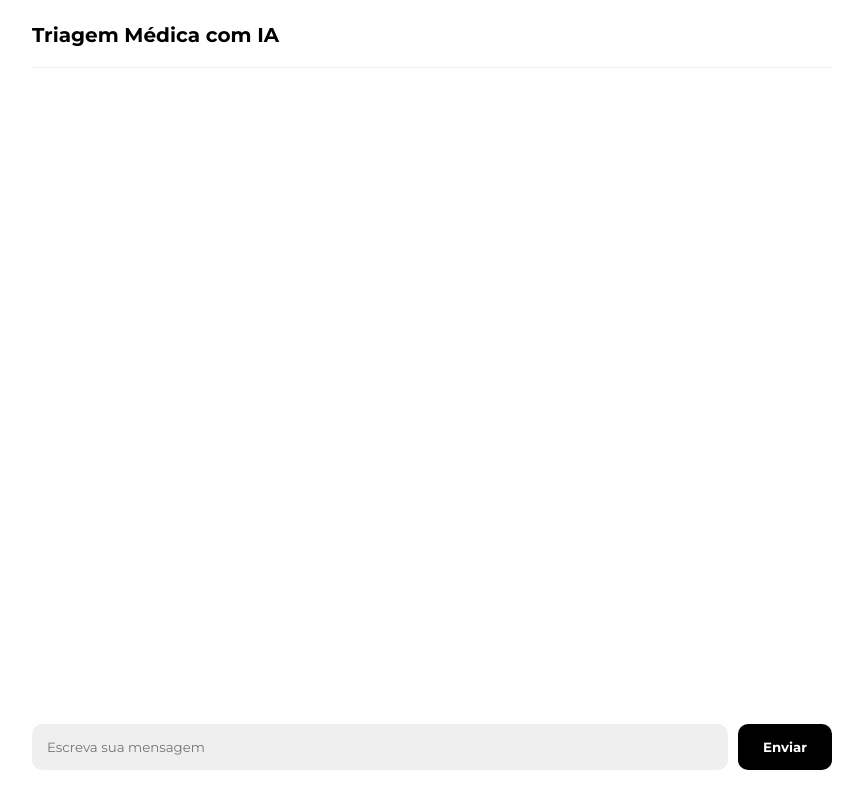
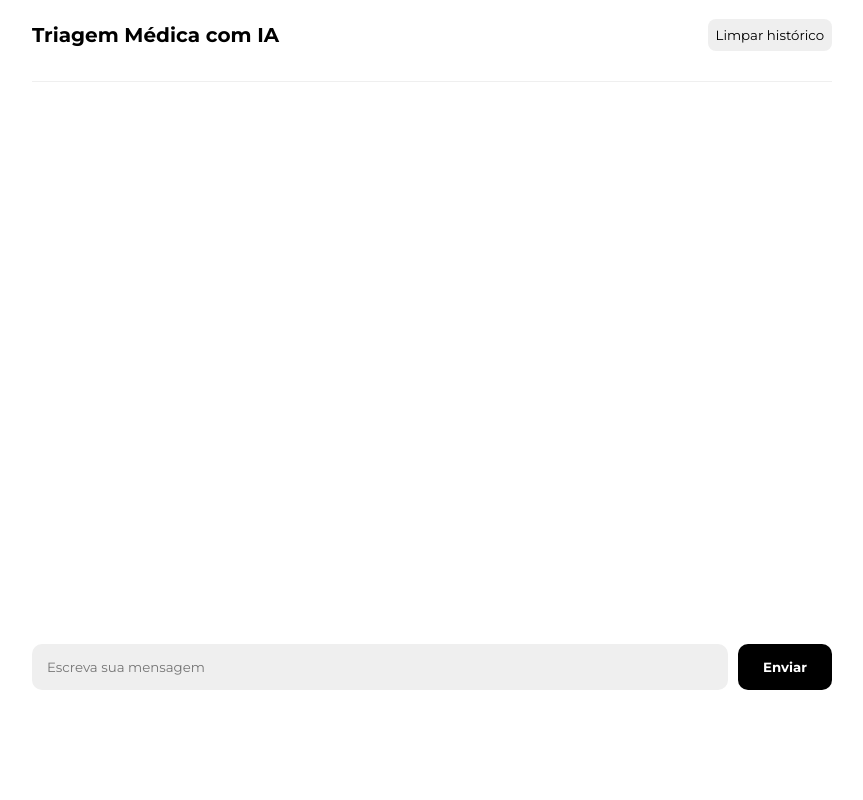
Before and after one commit to Berohlfs/AI-medical-triage-assistant, a plain HTML site: page index.html in a window 1280 px wide. Shown: the whole page, without its empty margins (208-1071 px from the left). Drawn offline with Linux system fonts and the light colour scheme.

Commit message:
Update index.html

```diff
--- a/index.html
+++ b/index.html
@@ -17,15 +17,27 @@
             width: 90%;
             margin: 10px auto;
             position: relative;
-            height: 95vh;
+            height: 85vh;
             display: flex;
             flex-direction: column;
         }
 
+        header {
+            display: flex;
+            justify-content: space-between;
+            align-items: center;
+            border-bottom: 1px solid #1111;
+            padding-bottom: 20px;
+        }
+
+        header>button{
+            border:none;
+            padding: 8px;
+            border-radius: 8px;
+        }
+
         h1 {
             font-size: 20px;
-            border-bottom: 1px solid #1111;
-            padding-bottom: 20px;
         }
 
         #chat {
@@ -103,7 +115,11 @@
     <main>
         <p id="loading">Pensando...</p>
 
-        <h1>Triagem Médica com IA</h1>
+        <header>
+            <h1>Triagem Médica com IA</h1>
+            <button onclick="clearConversation()">Limpar histórico</button>
+        </header>
+
         <div id="chat">
         </div>
         <form id="controls">
@@ -122,6 +138,18 @@
             div.className = 'msg ' + sender
             div.innerText = text
             chat.appendChild(div)
+        }
+
+        const clearConversation = async () => {
+            try {
+                const res = await fetch('https://n8nwebhook.psmotta.cloud/webhook/Apagar-Conversa', {
+                    method: 'POST',
+                    headers: { 'Content-Type': 'application/json' }
+                })
+                chat.innerHTML = ``
+            } catch (error) {
+                alert('Erro ao limpar a conversa')
+            }
         }
 
         async function sendMessage(e) {
```
